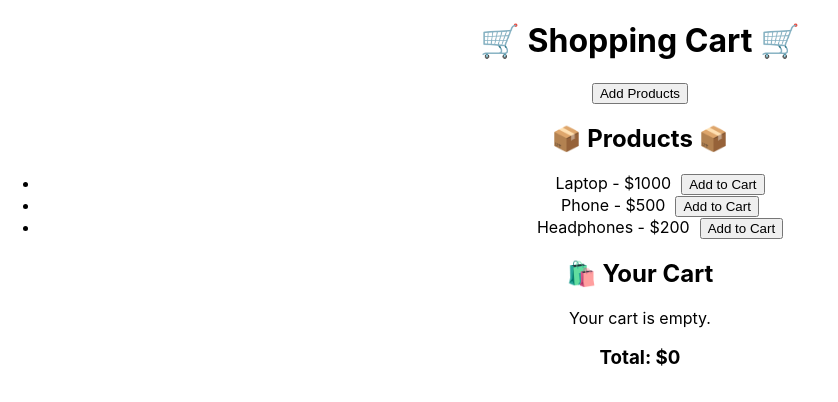
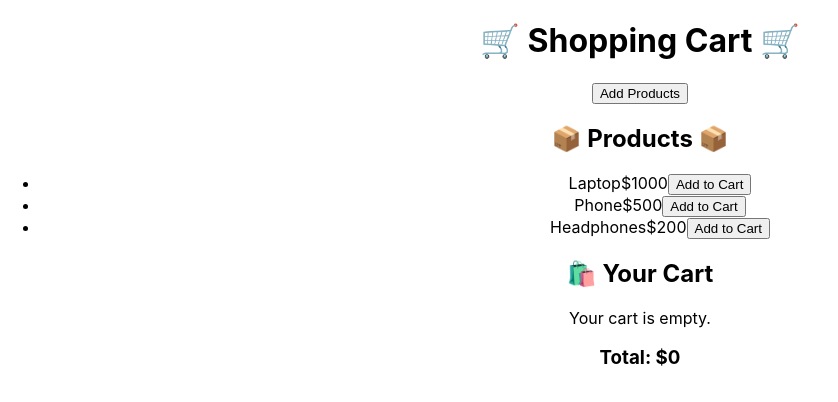
Before and after one commit to chirag858/shopping-cart, a React (Create React App) app: page / in a window 1280 px wide. Shown: the top 402 px of the page, without its empty margins (0-838 px from the left). Built offline with nearby package versions, Linux system fonts and the light colour scheme.

Commit message:
add initial commit

```diff
--- a/src/App.css
+++ b/src/App.css
@@ -36,3 +36,77 @@
     transform: rotate(360deg);
   }
 }
+/* ProductList.css */
+.product-list-container {
+  max-width: 800px;
+  margin: 0 auto;
+  padding: 20px;
+  font-family: Arial, sans-serif;
+}
+
+.add-product-button {
+  background-color: #4caf50;
+  color: white;
+  border: none;
+  padding: 10px 20px;
+  font-size: 16px;
+  cursor: pointer;
+  border-radius: 5px;
+  margin-bottom: 20px;
+}
+
+.add-product-button:hover {
+  background-color: #45a049;
+}
+
+.product-list-header {
+  text-align: center;
+  color: #333;
+  margin-bottom: 20px;
+}
+
+.product-list {
+  list-style-type: none;
+  padding: 0;
+}
+
+.product-item {
+  display: flex;
+  justify-content: space-between;
+  align-items: center;
+  padding: 10px;
+  border-bottom: 1px solid #ddd;
+}
+
+.product-item:last-child {
+  border-bottom: none;
+}
+
+.product-name {
+  font-size: 18px;
+  color: #333;
+}
+
+.product-price {
+  font-size: 18px;
+  color: #666;
+}
+
+.add-to-cart-button {
+  background-color: #008cba;
+  color: white;
+  border: none;
+  padding: 8px 16px;
+  font-size: 14px;
+  cursor: pointer;
+  border-radius: 5px;
+}
+
+.add-to-cart-button:hover {
+  background-color: #007bb5;
+}
+
+.modal-container {
+  position: relative;
+  z-index: 1000;
+}
--- a/src/ProductList.js
+++ b/src/ProductList.js
@@ -5,17 +5,27 @@ function ProductList({ products, addToCart }) {
   const [modalIsOpen, setModalIsOpen] = useState(false);
 
   return (
-    <div>
-        <button onClick={() => setModalIsOpen(true)}>Add Products</button>
-      <h2>📦 Products 📦</h2>
-      <div className="p-10">
-        <AddProductModal isOpen={modalIsOpen} onRequestClose={() => { console.log("lollll"); setModalIsOpen(false) }} contentLabel="Example Modal" />
-
-      </div>      <ul>
+    <div className="product-list-container">
+      <button className="add-product-button" onClick={() => setModalIsOpen(true)}>
+        Add Products
+      </button>
+      <h2 className="product-list-header">📦 Products 📦</h2>
+      <div className="modal-container">
+        <AddProductModal
+          isOpen={modalIsOpen}
+          onRequestClose={() => {
+            console.log("lollll");
+            setModalIsOpen(false);
+          }}
+          contentLabel="Example Modal"
+        />
+      </div>
+      <ul className="product-list">
         {products.map((product) => (
-          <li key={product.id}>
-            {product.name} - ${product.price}
-            <button onClick={() => addToCart(product)} style={{ marginLeft: "10px" }}>
+          <li key={product.id} className="product-item">
+            <span className="product-name">{product.name}</span>
+            <span className="product-price">${product.price}</span>
+            <button className="add-to-cart-button" onClick={() => addToCart(product)}>
               Add to Cart
             </button>
           </li>
```
